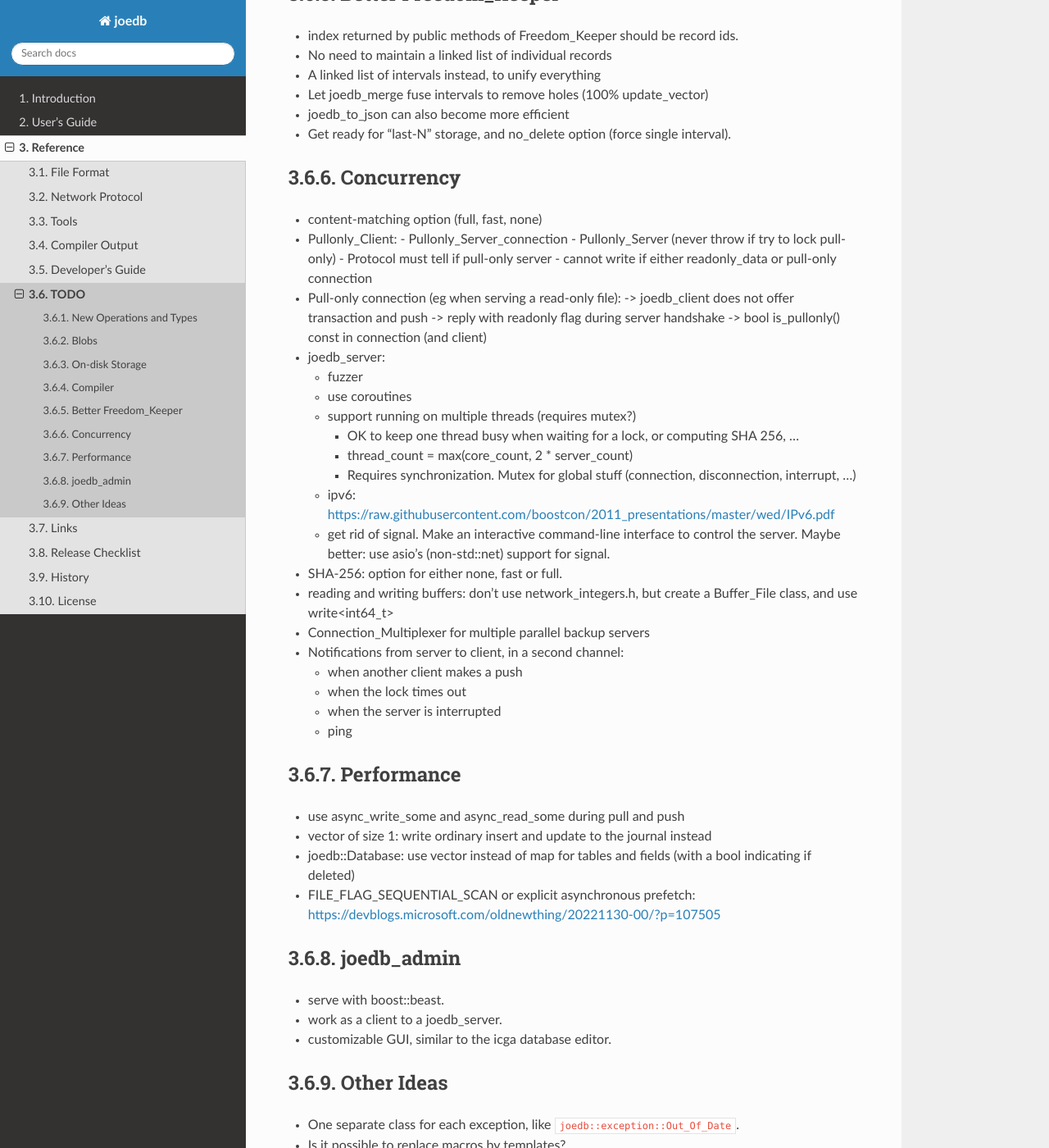
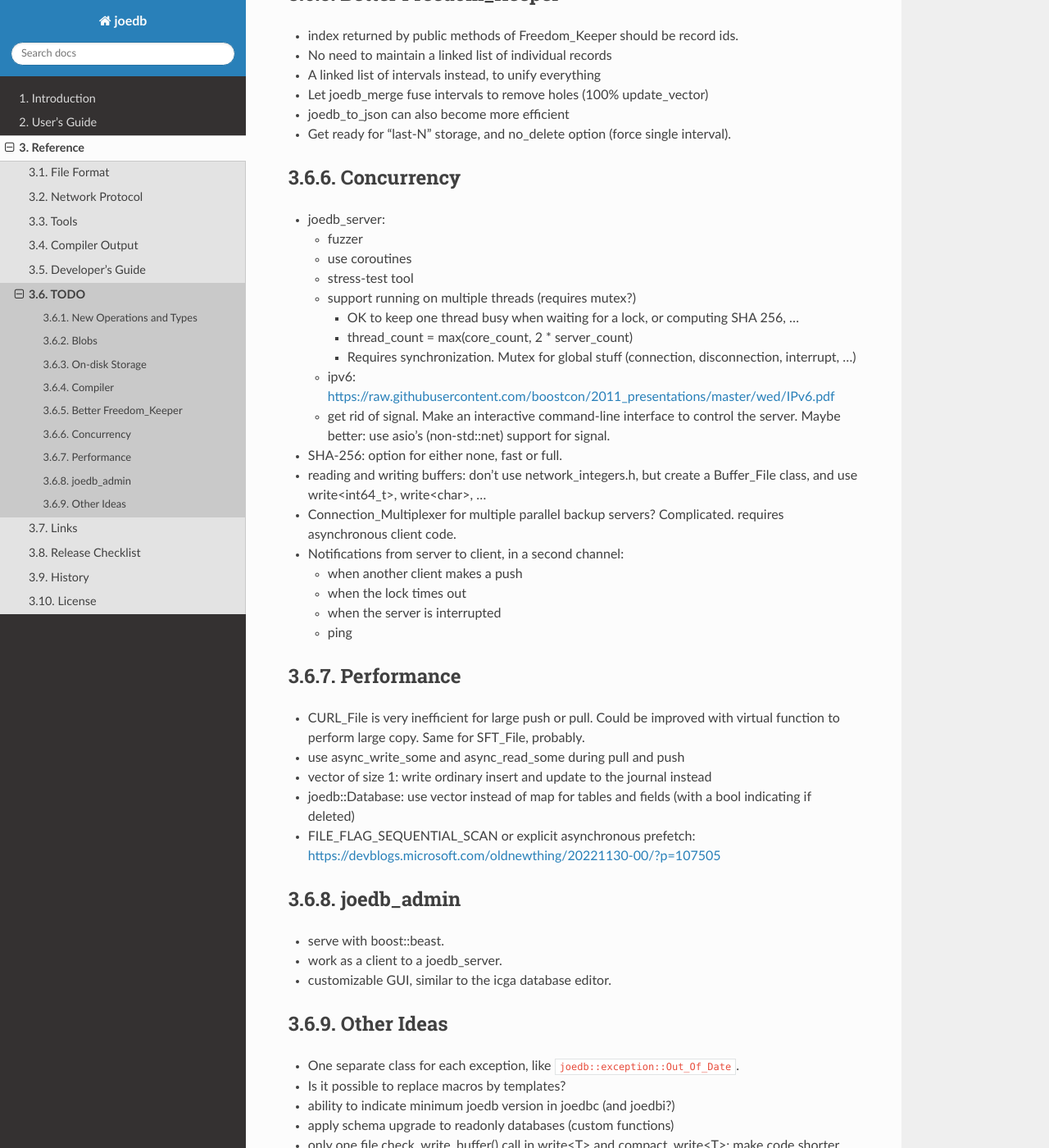
Before and after one commit to Remi-Coulom/joedb, a Sphinx documentation site: the page built from doc/source/todo.rst, in a window 1280 px wide and 1400 px high, scrolled down 1873 px. Shown: the whole window at 82% size. Built offline with Sphinx 7.4.7 and the Read the Docs theme 2.0.0, drawn with Linux system fonts in a browser that asks for light colours; formulas are drawn with MathJax 3.

Commit message:
pull-only server with flag indicated during handshake

```diff
--- a/doc/source/network_protocol.rst
+++ b/doc/source/network_protocol.rst
@@ -34,7 +34,8 @@
 ====== ================ ======================================================
 joedb  server_version   | reply to joedb.
        session_id       | server_version = 0 means client_version is rejected.
-       checkpoint
+       checkpoint       | 'R' is pull-only
+       'R' or 'W'
 P      checkpoint       reply to P
        size
        data
@@ -43,7 +44,7 @@
        data
 U                       reply to U or p when the push succeeded
 C                       reply to U or p when the push failed (conflict)
-R                       reply to U or p when the push failed (read-only)
+R                       reply to L, p, U or u when the server is read-only
 u                       reply to u (no timeout)
 t                       reply to u, U, or p in case of timeout
 H                       reply to H, hash is matching
--- a/doc/source/todo.rst
+++ b/doc/source/todo.rst
@@ -98,21 +98,11 @@
 
 Concurrency
 -----------
-- content-matching option (full, fast, none)
-- Pullonly_Client:
-  - Pullonly_Server_connection
-  - Pullonly_Server (never throw if try to lock pull-only)
-  - Protocol must tell if pull-only server
-  - cannot write if either readonly_data or pull-only connection
-
-- Pull-only connection (eg when serving a read-only file):
-  -> joedb_client does not offer transaction and push
-  -> reply with readonly flag during server handshake
-  -> bool is_pullonly() const in connection (and client)
 - joedb_server:
 
   - fuzzer
   - use coroutines
+  - stress-test tool
   - support running on multiple threads (requires mutex?)
 
     - OK to keep one thread busy when waiting for a lock, or computing SHA 256, ...
@@ -125,8 +115,9 @@
 
 - SHA-256: option for either none, fast or full.
 - reading and writing buffers: don't use network_integers.h, but create a
-  Buffer_File class, and use write<int64_t>
-- Connection_Multiplexer for multiple parallel backup servers
+  Buffer_File class, and use write<int64_t>, write<char>, ...
+- Connection_Multiplexer for multiple parallel backup servers? Complicated.
+  requires asynchronous client code.
 - Notifications from server to client, in a second channel:
 
   - when another client makes a push
@@ -137,6 +128,8 @@
 Performance
 -----------
 
+- CURL_File is very inefficient for large push or pull. Could be improved with
+  virtual function to perform large copy. Same for SFT_File, probably.
 - use async_write_some and async_read_some during pull and push
 - vector of size 1: write ordinary insert and update to the journal instead
 - joedb::Database: use vector instead of map for tables and fields (with a bool
```
Also changed, not shown: 5 other files.
